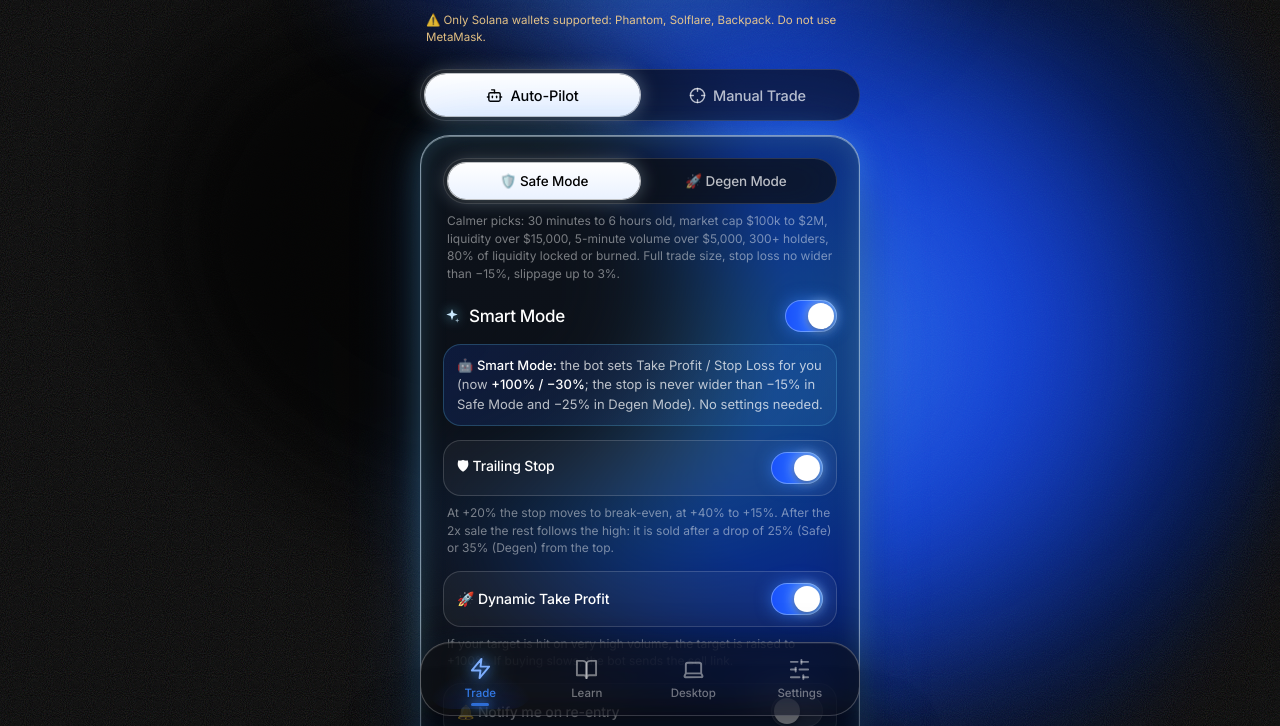
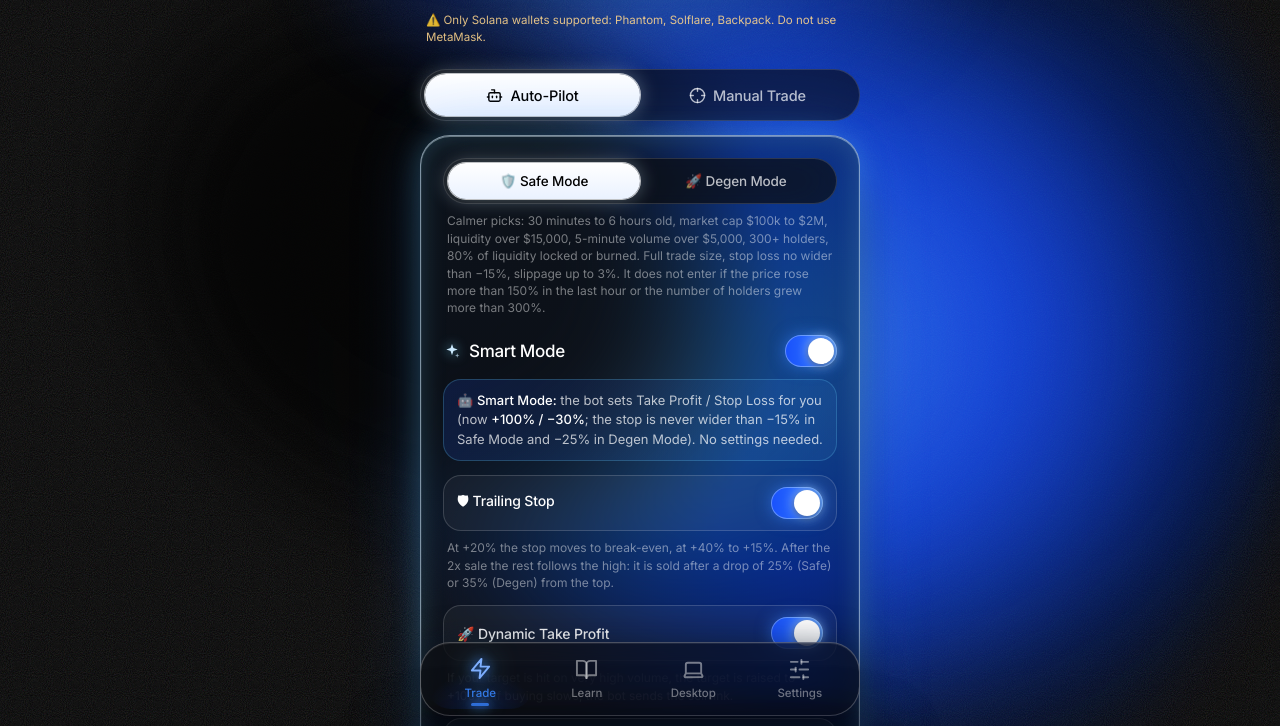
Before and after one commit to yulichkakostiukova-droid/sol-safe-assets, a plain HTML site: page index.html in a window 1280 px wide. Shown: the part 74-800 px from the top of the page. Drawn offline with Linux system fonts and the light colour scheme.

Commit message:
Update index.html to version 1.29 (mode descriptions)
Co-Authored-By: Claude Sonnet 5.5 <noreply@anthropic.com>

```diff
--- a/index.html
+++ b/index.html
@@ -817,7 +817,7 @@
       <div class="card">
         <div class="kv"><span data-i18n="tradingFee">Trading fee</span><b>1%</b></div>
         <div class="kv"><span data-i18n="maxSlippage">Max slippage</span><b>3%</b></div>
-        <div class="kv"><span data-i18n="version">Version</span><b>1.28</b></div>
+        <div class="kv"><span data-i18n="version">Version</span><b>1.29</b></div>
       </div>
     </section>
   </main>
@@ -986,8 +986,8 @@
         trailingStopSub: "At +20% the stop moves to break-even, at +40% to +15%. After the 2x sale the rest follows the high: it is sold after a drop of 25% (Safe) or 35% (Degen) from the top.",
         dynamicTpSub: "If your target is hit on very high volume, the target is raised to +100%. If buying slows, the bot sends the sell link.",
         riskSafe: "🛡️ Safe Mode", riskDegen: "🚀 Degen Mode",
-        riskSafeSub: "Calmer picks: 30 minutes to 6 hours old, market cap $100k to $2M, liquidity over $15,000, 5-minute volume over $5,000, 300+ holders, 80% of liquidity locked or burned. Full trade size, stop loss no wider than −15%, slippage up to 3%.",
-        riskDegenSub: "Fresh picks: 10 to 60 minutes old, market cap $30k to $300k, liquidity over $8,000, 5-minute volume over $5,000, 100+ holders, at least 50% of liquidity locked or burned. Half the trade size, stop loss no wider than −25%, slippage up to 15%. More proposals, more risk.",
+        riskSafeSub: "Calmer picks: 30 minutes to 6 hours old, market cap $100k to $2M, liquidity over $15,000, 5-minute volume over $5,000, 300+ holders, 80% of liquidity locked or burned. Full trade size, stop loss no wider than −15%, slippage up to 3%. It does not enter if the price rose more than 150% in the last hour or the number of holders grew more than 300%.",
+        riskDegenSub: "Fresh picks: 20 to 60 minutes old, market cap $30k to $300k, liquidity over $8,000, 5-minute volume over $5,000, 100+ holders, at least 50% of liquidity locked or burned. Half the trade size, stop loss no wider than −25%, slippage up to 15%. It does not enter if the price rose more than 150% in the last hour or the number of holders grew more than 300%. More proposals, more risk.",
         notifyReentry: "🔔 Notify me on re-entry",
         notifyReentrySub: "After a Take Profit sale the bot watches the token for 30 minutes and messages you if it breaks its high.",
         apModalTitle: "Turn on Auto-Pilot", apModalGo: "↩️ Turn on & go to chat",
@@ -1085,8 +1085,8 @@
         trailingStopSub: "При +20% стоп переносится в безубыток, при +40% — на +15%. После продажи половины на 2x остаток идёт за максимумом: продаётся при падении на 25% (Безопасный) или 35% (Деген) от вершины.",
         dynamicTpSub: "Если цель достигнута при очень высоком объёме, цель повышается до +100%. Если покупки замедлятся, бот пришлёт ссылку на продажу.",
         riskSafe: "🛡️ Безопасный", riskDegen: "🚀 Деген",
-        riskSafeSub: "Спокойные токены: возраст от 30 минут до 6 часов, капитализация от $100 000 до $2 млн, ликвидность от $15 000, объём за 5 минут от $5 000, от 300 держателей, заблокировано или сожжено 80% ликвидности. Полная сумма сделки, стоп-лосс не шире −15%, проскальзывание до 3%.",
-        riskDegenSub: "Свежие токены: возраст от 10 до 60 минут, капитализация от $30 000 до $300 000, ликвидность от $8 000, объём за 5 минут от $5 000, от 100 держателей, заблокировано или сожжено не меньше 50% ликвидности. Половина суммы сделки, стоп-лосс не шире −25%, проскальзывание до 15%. Предложений больше, риск выше.",
+        riskSafeSub: "Спокойные токены: возраст от 30 минут до 6 часов, капитализация от $100 000 до $2 млн, ликвидность от $15 000, объём за 5 минут от $5 000, от 300 держателей, заблокировано или сожжено 80% ликвидности. Полная сумма сделки, стоп-лосс не шире −15%, проскальзывание до 3%. Не входит, если цена за час выросла больше чем на 150% или держателей стало больше чем на 300%.",
+        riskDegenSub: "Свежие токены: возраст от 20 до 60 минут, капитализация от $30 000 до $300 000, ликвидность от $8 000, объём за 5 минут от $5 000, от 100 держателей, заблокировано или сожжено не меньше 50% ликвидности. Половина суммы сделки, стоп-лосс не шире −25%, проскальзывание до 15%. Не входит, если цена за час выросла больше чем на 150% или держателей стало больше чем на 300%. Предложений больше, риск выше.",
         notifyReentry: "🔔 Оповестить при повторном входе",
         notifyReentrySub: "После продажи по Тейк-профиту бот 30 минут следит за токеном и напишет, если цена пробьёт максимум.",
         apModalTitle: "Включить Автопилот", apModalGo: "↩️ Включить и в чат",
```
